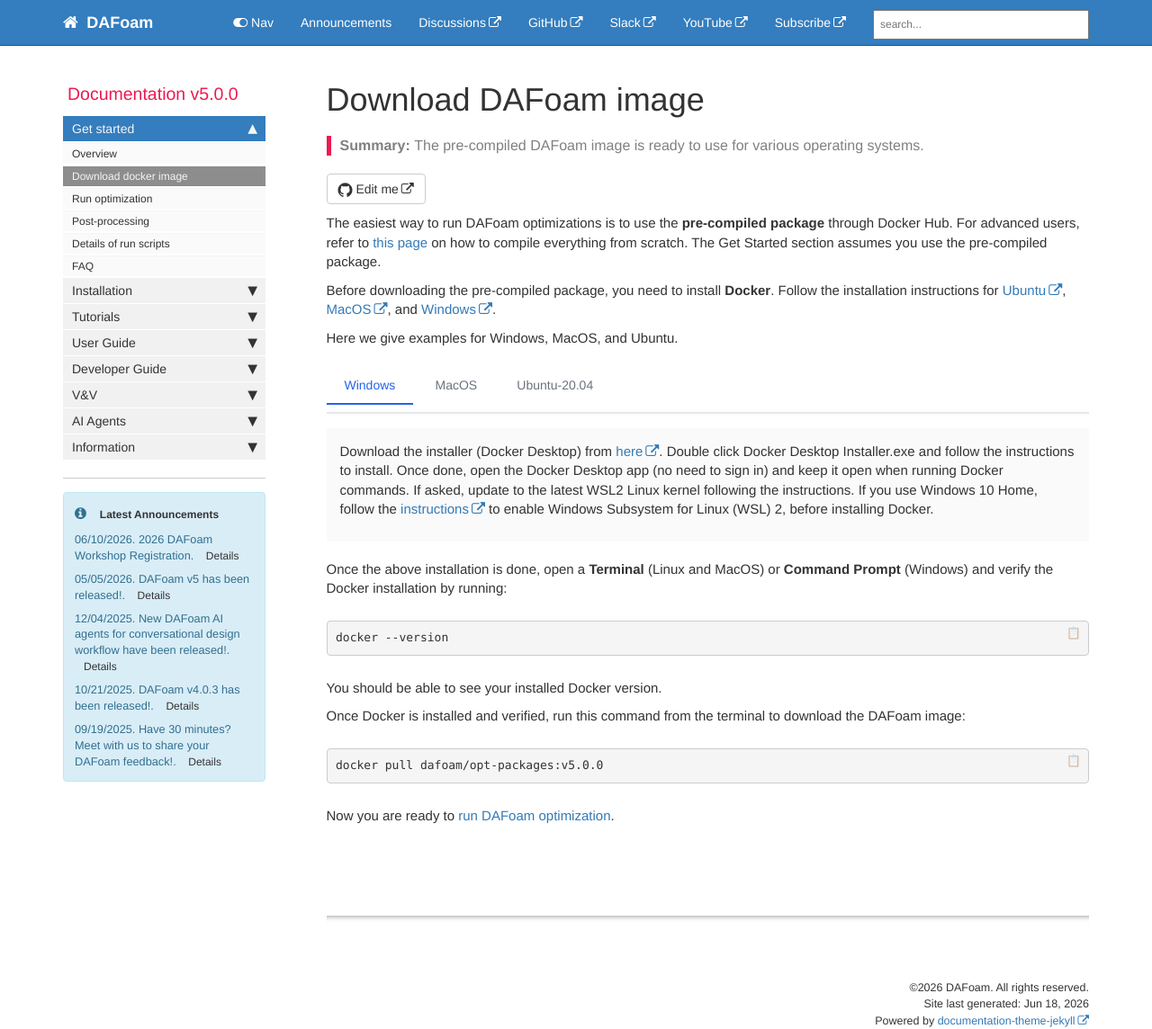
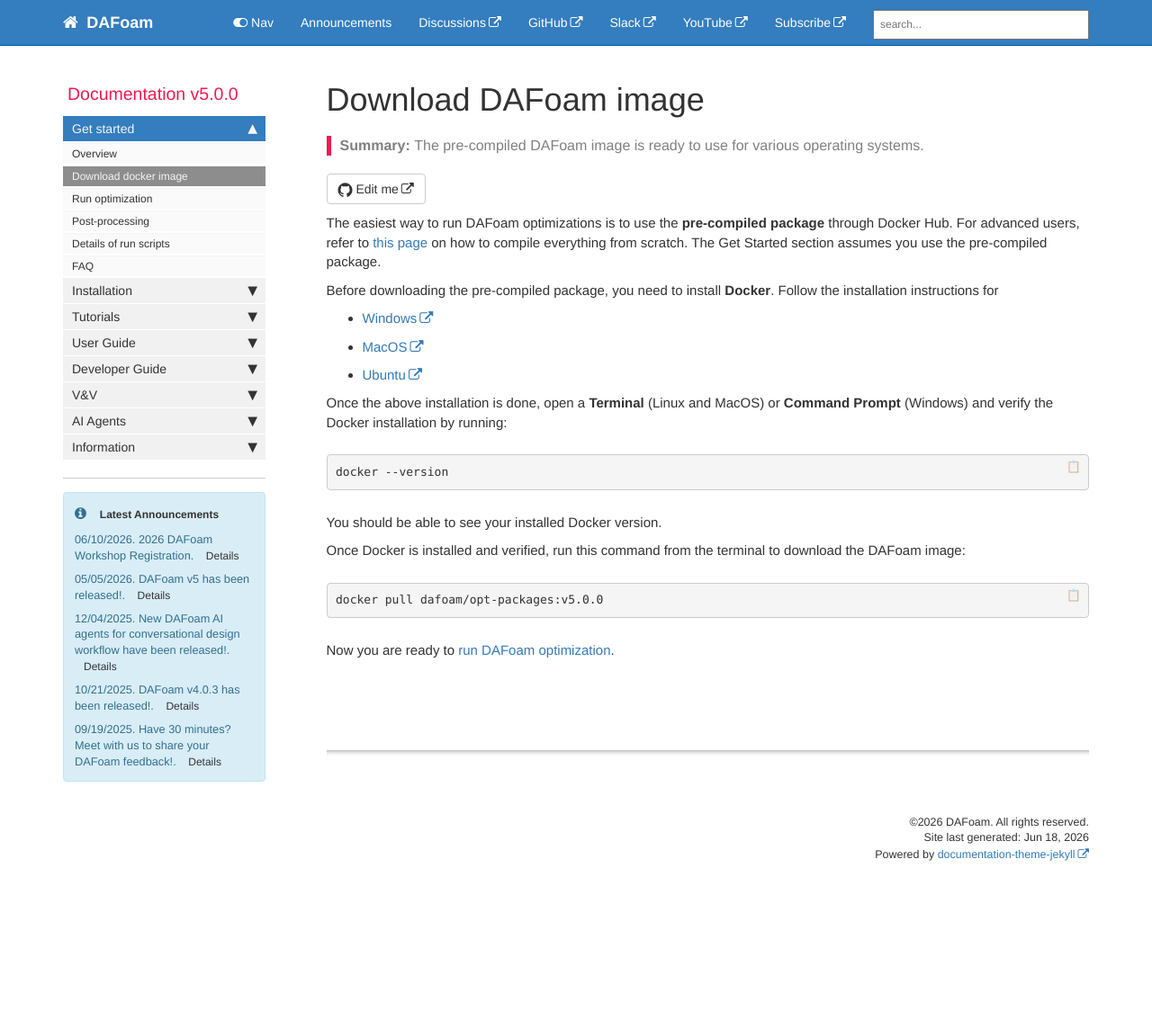
Before and after one commit to DAFoam/DAFoam.github.io, a Jekyll site: the page built from pages/mydoc/mydoc_get_started_download_docker.md, in a window 1280 px wide and 1144 px high. Shown: the whole window at 90% size. Built offline with Jekyll 4.4.1, drawn with Linux system fonts in a browser that asks for light colours; comment, search, counter and statistics services are not loaded.

Commit message:
content update

```diff
--- a/pages/mydoc/mydoc_get_started_download_docker.md
+++ b/pages/mydoc/mydoc_get_started_download_docker.md
@@ -9,30 +9,11 @@ folder: mydoc
 
 The easiest way to run DAFoam optimizations is to use the **pre-compiled package** through Docker Hub. For advanced users, refer to [this page](installation-source.html) on how to compile everything from scratch. The Get Started section assumes you use the pre-compiled package.
 
-Before downloading the pre-compiled package, you need to install **Docker**. Follow the installation instructions for [Ubuntu](https://docs.docker.com/install/linux/docker-ce/ubuntu), [MacOS](https://hub.docker.com/editions/community/docker-ce-desktop-mac/), and  [Windows](https://hub.docker.com/editions/community/docker-ce-desktop-windows/).
+Before downloading the pre-compiled package, you need to install **Docker**. Follow the installation instructions for
 
-Here we give examples for Windows, MacOS, and Ubuntu.
-
-<div class="tab-container" data-tab-group="platform">
-<div class="tab-buttons">
-<button class="tab-button">Windows</button>
-<button class="tab-button">MacOS</button>
-<button class="tab-button">Ubuntu-20.04</button>
-</div>
-<div class="tab-content">
-Download the installer (Docker Desktop) from [here](https://hub.docker.com/editions/community/docker-ce-desktop-windows). Double click Docker Desktop Installer.exe and follow the instructions to install. Once done, open the Docker Desktop app (no need to sign in) and keep it open when running Docker commands. If asked, update to the latest WSL2 Linux kernel following the instructions. If you use Windows 10 Home, follow the [instructions](https://docs.docker.com/docker-for-windows/install-windows-home) to enable Windows Subsystem for Linux (WSL) 2, before installing Docker.
-</div>
-<div class="tab-content">
-Download the installer (Docker Desktop) from [here](https://hub.docker.com/editions/community/docker-ce-desktop-mac). Double click Docker.dmg and follow the instructions to install. Once done, open the Docker Desktop app (no need to sign in) and keep it open when running Docker commands.
-</div>
-<div class="tab-content">
-Install the latest Docker by running this command in the terminal:
-<pre>sudo apt-get remove docker docker-engine docker.io containerd runc && sudo apt-get update && sudo apt-get install apt-transport-https ca-certificates curl gnupg-agent   software-properties-common -y && curl -fsSL https://download.docker.com/linux/ubuntu/gpg | sudo apt-key add - && sudo add-apt-repository "deb [arch=amd64] https:// download. docker.com/linux/ubuntu $(lsb_release -cs) stable" && sudo apt-get update && sudo apt-get install docker docker.io -y</pre>
-Then you need to add your user name to the Docker group by running this command:
-<pre>sudo usermod -aG docker $USER</pre>
-After this, you need to logout and re-login your account to make the usermod command effective.
-</div>
-</div>
+- [Windows](https://hub.docker.com/editions/community/docker-ce-desktop-windows/)
+- [MacOS](https://hub.docker.com/editions/community/docker-ce-desktop-mac/)
+- [Ubuntu](https://docs.docker.com/install/linux/docker-ce/ubuntu)
 
 Once the above installation is done, open a **Terminal** (Linux and MacOS) or **Command Prompt** (Windows) and verify the Docker installation by running:
 
```
Also changed, not shown: pages/mydoc/mydoc_ai_agent_installation.md (+48 -14 lines), pages/mydoc/mydoc_get_started_run.md (+5 -16 lines).
